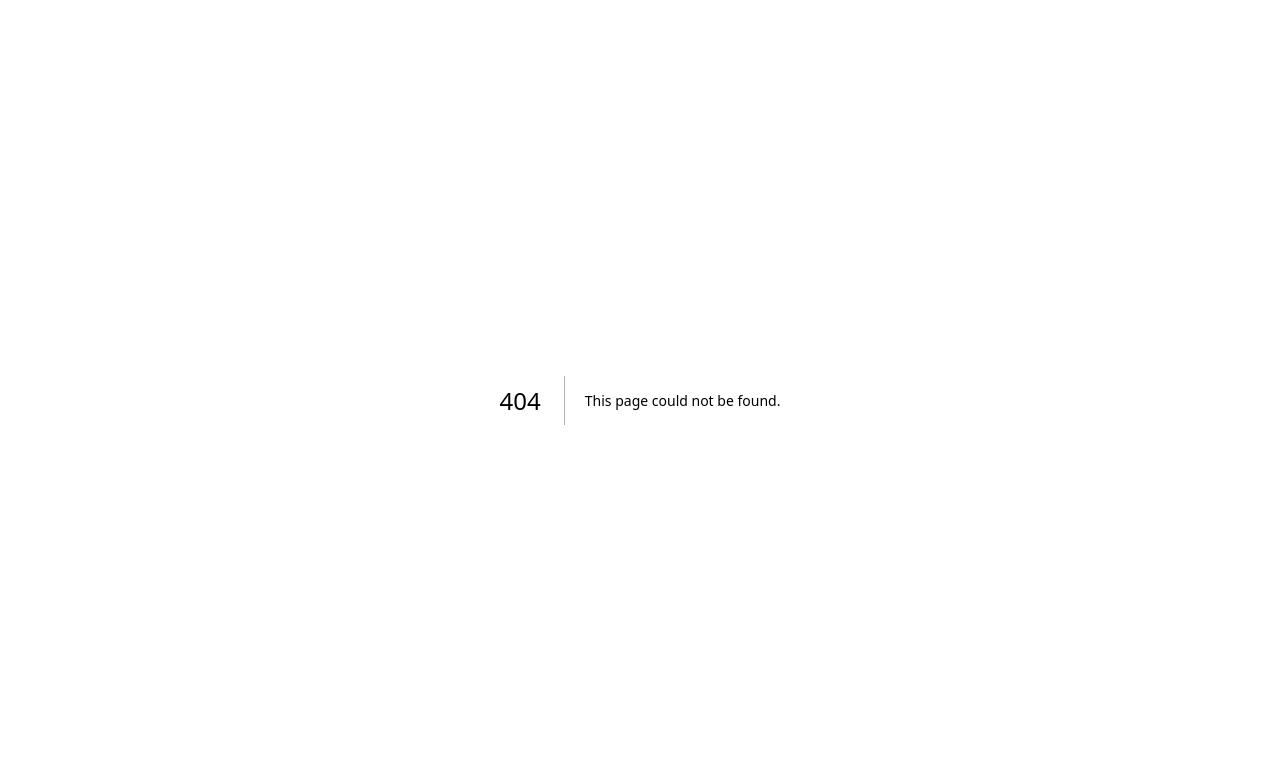
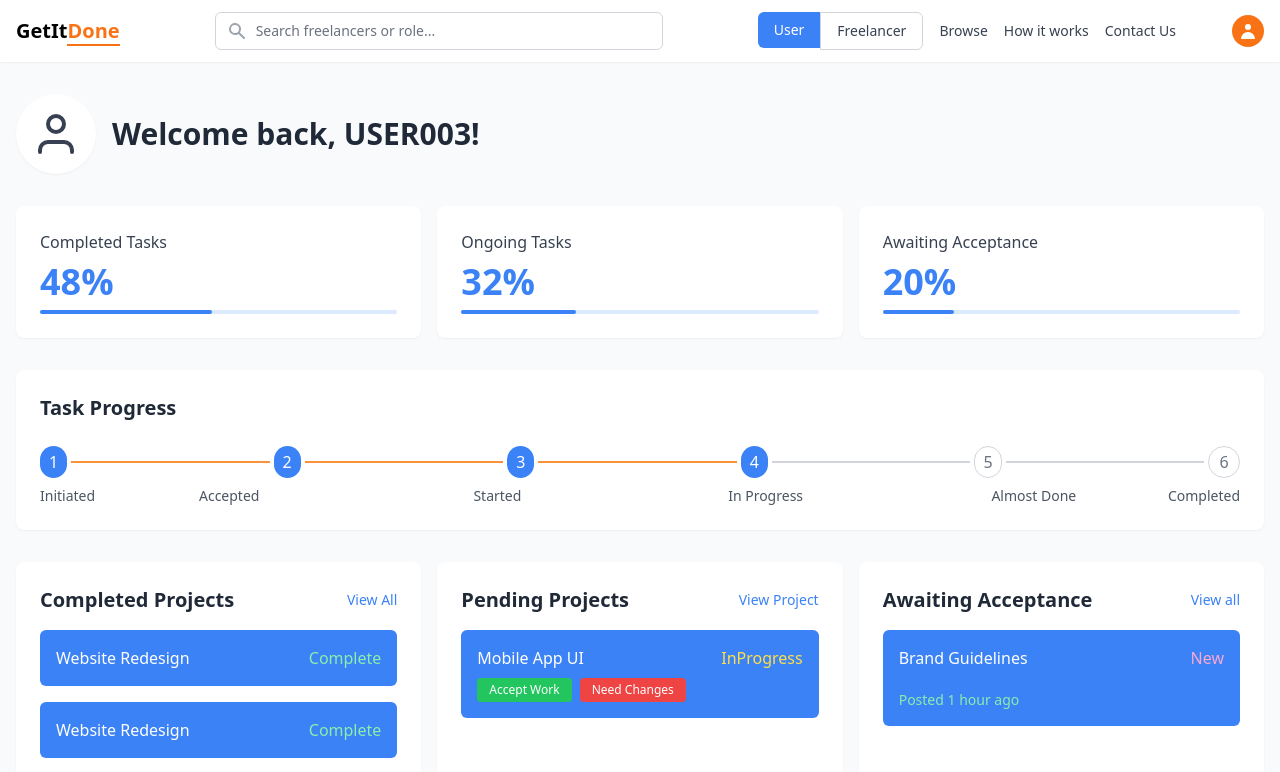
Before and after one commit to Sushant920/GetItDone, a Next.js app: page /userDashboard in a window 1280 px wide. Before the commit this address had no page. Shown: the top 772 px of the page. Built offline with nearby package versions, Linux system fonts and the light colour scheme.

Commit message:
additional changes

```diff
--- a/pages/dashboard.js
+++ b/pages/freelancerDashboard.js
@@ -1,12 +1,12 @@
 import { FaStar, FaCheck } from 'react-icons/fa';
 import { IoPersonSharp } from 'react-icons/io5';
-import Header from '@/components/header';
+import DashboardHeader from '@/components/DashboardHeader';
 import Footer from '@/components/header';
 
 export default function ProfileDashboard() {
   return (
     <>
-    <Header />
+    <DashboardHeader />
     <div className="max-w-7xl mx-auto px-4 py-8">
       {/* Profile Section */}
       <div className="bg-white rounded-lg shadow-md p-6 mb-6">
@@ -27,7 +27,7 @@ export default function ProfileDashboard() {
               </div>
             </div>
           </div>
-          <button className="px-4 py-2 bg-purple-700 text-white rounded-md hover:bg-purple-800">
+          <button className="px-4 py-2 bg-purple text-white rounded-md hover:bg-purple-800">
             Edit Profile
           </button>
         </div>
--- /dev/null
+++ b/pages/userDashboard.js
@@ -0,0 +1,206 @@
+import Link from 'next/link';
+import Image from 'next/image';
+import { useState } from 'react';
+import DashboardHeader from '../components/DashboardHeader';
+
+export default function UserDashboard() {
+  // Mock data - in a real app, this would come from an API call
+  const [userData] = useState({
+    username: 'USER003',
+    taskStats: {
+      completed: 48,
+      ongoing: 32,
+      awaiting: 20
+    },
+    taskProgress: {
+      stage: 4, // 1-6 representing the current stage
+      stages: ['Initiated', 'Accepted', 'Started', 'In Progress', 'Almost Done', 'Completed']
+    },
+    completedProjects: [
+      { id: 1, name: 'Website Redesign', status: 'Complete' },
+      { id: 2, name: 'Website Redesign', status: 'Complete' },
+      { id: 3, name: 'Website Redesign', status: 'Complete' }
+    ],
+    pendingProjects: [
+      {
+        id: 1,
+        name: 'Mobile App UI',
+        status: 'InProgress',
+        needChanges: true
+      }
+    ],
+    awaitingProjects: [
+      {
+        id: 1,
+        name: 'Brand Guidelines',
+        status: 'New',
+        postedTime: '1 hour ago'
+      }
+    ]
+  });
+
+  return (
+    <div className="min-h-screen bg-gray-50">
+      {/* Navigation */}
+      <DashboardHeader />
+
+      {/* Main Content */}
+      <div className="container mx-auto px-4 py-8">
+        {/* User Welcome */}
+        <div className="flex items-center mb-8">
+          <div className="mr-4 bg-white p-4 rounded-full shadow-sm">
+            <svg className="h-12 w-12 text-gray-700" viewBox="0 0 24 24" fill="none" xmlns="http://www.w3.org/2000/svg">
+              <path d="M4 21V20C4 17.7909 5.79086 16 8 16H16C18.2091 16 20 17.7909 20 20V21" stroke="currentColor" strokeWidth="2" strokeLinecap="round"/>
+              <path d="M12 11C9.79086 11 8 9.20914 8 7C8 4.79086 9.79086 3 12 3C14.2091 3 16 4.79086 16 7C16 9.20914 14.2091 11 12 11Z" stroke="currentColor" strokeWidth="2" strokeLinecap="round"/>
+            </svg>
+          </div>
+          <h1 className="text-3xl font-bold text-gray-800">Welcome back, {userData.username}!</h1>
+        </div>
+
+        {/* Task Statistics */}
+        <div className="grid grid-cols-1 md:grid-cols-3 gap-4 mb-8">
+          <div className="bg-white p-6 rounded-lg shadow-sm">
+            <h2 className="text-gray-700 font-medium mb-2">Completed Tasks</h2>
+            <div className="text-4xl font-bold text-blue-500 mb-2">{userData.taskStats.completed}%</div>
+            <div className="w-full h-1 bg-blue-100 rounded">
+              <div className="h-1 bg-blue-500 rounded" style={{ width: `${userData.taskStats.completed}%` }}></div>
+            </div>
+          </div>
+
+          <div className="bg-white p-6 rounded-lg shadow-sm">
+            <h2 className="text-gray-700 font-medium mb-2">Ongoing Tasks</h2>
+            <div className="text-4xl font-bold text-blue-500 mb-2">{userData.taskStats.ongoing}%</div>
+            <div className="w-full h-1 bg-blue-100 rounded">
+              <div className="h-1 bg-blue-500 rounded" style={{ width: `${userData.taskStats.ongoing}%` }}></div>
+            </div>
+          </div>
+
+          <div className="bg-white p-6 rounded-lg shadow-sm">
+            <h2 className="text-gray-700 font-medium mb-2">Awaiting Acceptance</h2>
+            <div className="text-4xl font-bold text-blue-500 mb-2">{userData.taskStats.awaiting}%</div>
+            <div className="w-full h-1 bg-blue-100 rounded">
+              <div className="h-1 bg-blue-500 rounded" style={{ width: `${userData.taskStats.awaiting}%` }}></div>
+            </div>
+          </div>
+        </div>
+
+        {/* Task Progress */}
+<div className="bg-white p-6 rounded-lg shadow-sm mb-8">
+  <h2 className="text-xl font-semibold text-gray-800 mb-6">Task Progress</h2>
+  <div className="relative flex items-center justify-between mb-2">
+    {/* Steps with connecting lines */}
+    <div className="w-full flex items-center">
+      {userData.taskProgress.stages.map((stage, index) => {
+        const isActive = index + 1 <= userData.taskProgress.stage;
+        const isLast = index === userData.taskProgress.stages.length - 1;
+
+        return (
+          <div key={index} className={`flex items-center ${isLast ? '' : 'w-full'}`}>
+            {/* Circle with number */}
+            <div className={`w-8 h-8 rounded-full flex items-center justify-center ${
+              isActive ? 'bg-blue-500 text-white' : 'border border-gray-300 text-gray-500 bg-white'
+            } z-10`}>
+              {index + 1}
+            </div>
+
+            {/* Connecting line to next step */}
+            {!isLast && (
+              <div className="w-full h-0.5 mx-1">
+                <div
+                  className={`h-full ${
+                    isActive && index + 2 <= userData.taskProgress.stage
+                      ? 'bg-orange-400'
+                      : 'bg-gray-300'
+                  }`}
+                />
+              </div>
+            )}
+          </div>
+        );
+      })}
+    </div>
+  </div>
+
+  {/* Step labels */}
+  <div className="flex justify-between">
+    {userData.taskProgress.stages.map((stage, index) => (
+      <div key={index} className="text-sm text-gray-600" style={{
+        width: index === 0 ? 'auto' : index === userData.taskProgress.stages.length - 1 ? 'auto' : '',
+        textAlign: index === 0 ? 'left' : index === userData.taskProgress.stages.length - 1 ? 'right' : 'center',
+        marginLeft: index === 0 ? '0' : '',
+        marginRight: index === userData.taskProgress.stages.length - 1 ? '0' : '',
+        flex: index === 0 || index === userData.taskProgress.stages.length - 1 ? '0 0 auto' : '1'
+      }}>
+        {stage}
+      </div>
+    ))}
+  </div>
+</div>
+
+        {/* Projects */}
+        <div className="grid grid-cols-1 md:grid-cols-3 gap-4 mb-8">
+          {/* Completed Projects */}
+          <div className="bg-white p-6 rounded-lg shadow-sm">
+            <div className="flex justify-between items-center mb-4">
+              <h2 className="text-xl font-semibold text-gray-800">Completed Projects</h2>
+              <Link href="/completed-projects" className="text-sm text-blue-500 hover:underline">View All</Link>
+            </div>
+            <div className="space-y-4">
+              {userData.completedProjects.map(project => (
+                <div key={project.id} className="bg-blue-500 text-white p-4 rounded-md">
+                  <div className="flex justify-between">
+                    <span>{project.name}</span>
+                    <span className="text-green-300">{project.status}</span>
+                  </div>
+                </div>
+              ))}
+            </div>
+          </div>
+
+          {/* Pending Projects */}
+          <div className="bg-white p-6 rounded-lg shadow-sm">
+            <div className="flex justify-between items-center mb-4">
+              <h2 className="text-xl font-semibold text-gray-800">Pending Projects</h2>
+              <Link href="/pending-projects" className="text-sm text-blue-500 hover:underline">View Project</Link>
+            </div>
+            <div className="space-y-4">
+              {userData.pendingProjects.map(project => (
+                <div key={project.id} className="bg-blue-500 text-white p-4 rounded-md">
+                  <div className="flex justify-between mb-2">
+                    <span>{project.name}</span>
+                    <span className="text-yellow-300">{project.status}</span>
+                  </div>
+                  <div className="flex space-x-2">
+                    <button className="bg-green-500 text-white text-xs px-3 py-1 rounded">Accept Work</button>
+                    {project.needChanges && (
+                      <button className="bg-red-500 text-white text-xs px-3 py-1 rounded">Need Changes</button>
+                    )}
+                  </div>
+                </div>
+              ))}
+            </div>
+          </div>
+
+          {/* Awaiting Acceptance */}
+          <div className="bg-white p-6 rounded-lg shadow-sm">
+            <div className="flex justify-between items-center mb-4">
+              <h2 className="text-xl font-semibold text-gray-800">Awaiting Acceptance</h2>
+              <Link href="/awaiting-acceptance" className="text-sm text-blue-500 hover:underline">View all</Link>
+            </div>
+            <div className="space-y-4">
+              {userData.awaitingProjects.map(project => (
+                <div key={project.id} className="bg-blue-500 text-white p-4 rounded-md h-24 flex flex-col justify-between">
+                  <div className="flex justify-between">
+                    <span>{project.name}</span>
+                    <span className="text-pink-300">{project.status}</span>
+                  </div>
+                  <div className="text-green-300 text-sm">Posted {project.postedTime}</div>
+                </div>
+              ))}
+            </div>
+          </div>
+        </div>
+      </div>
+    </div>
+  );
+}
```
